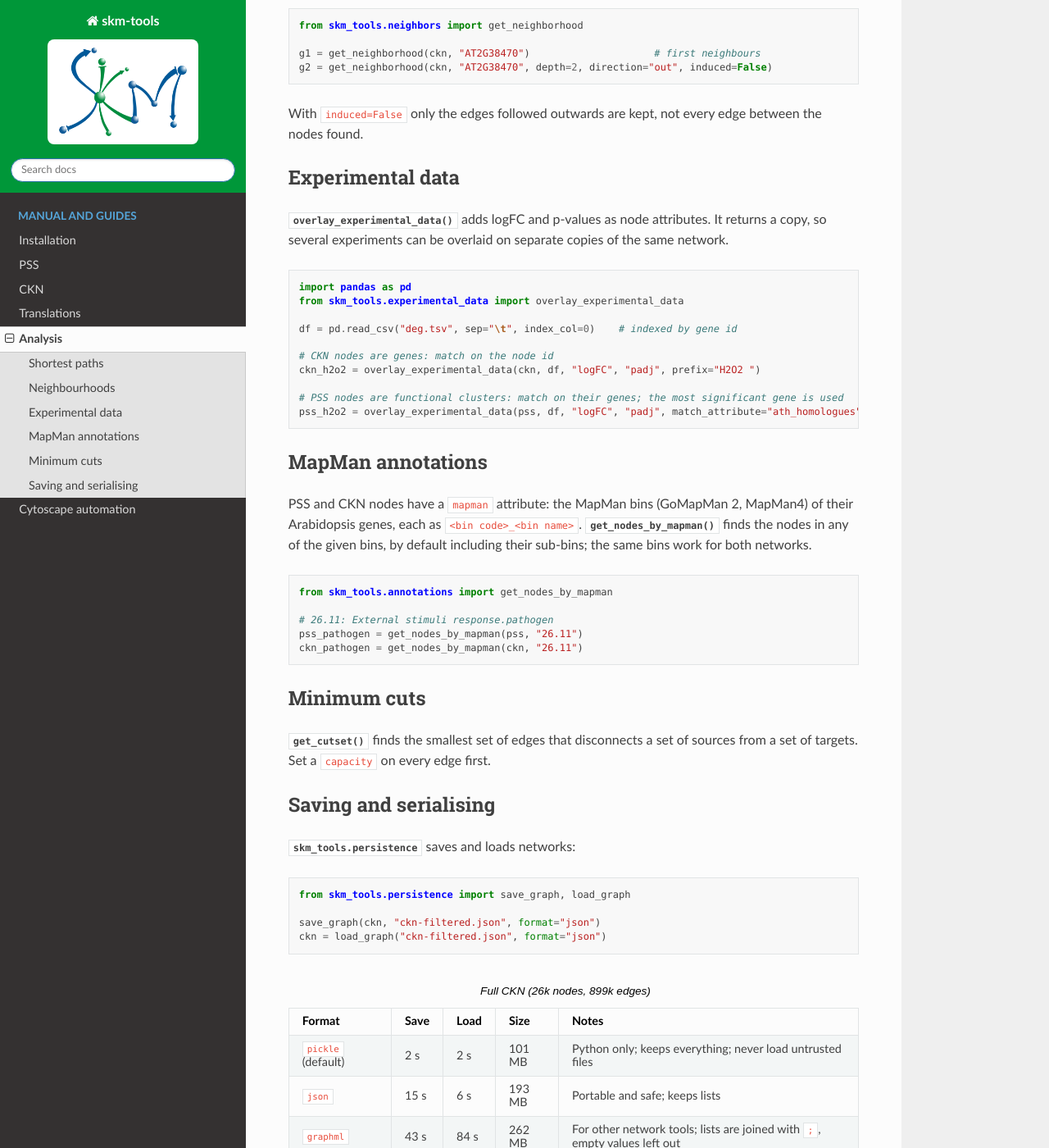
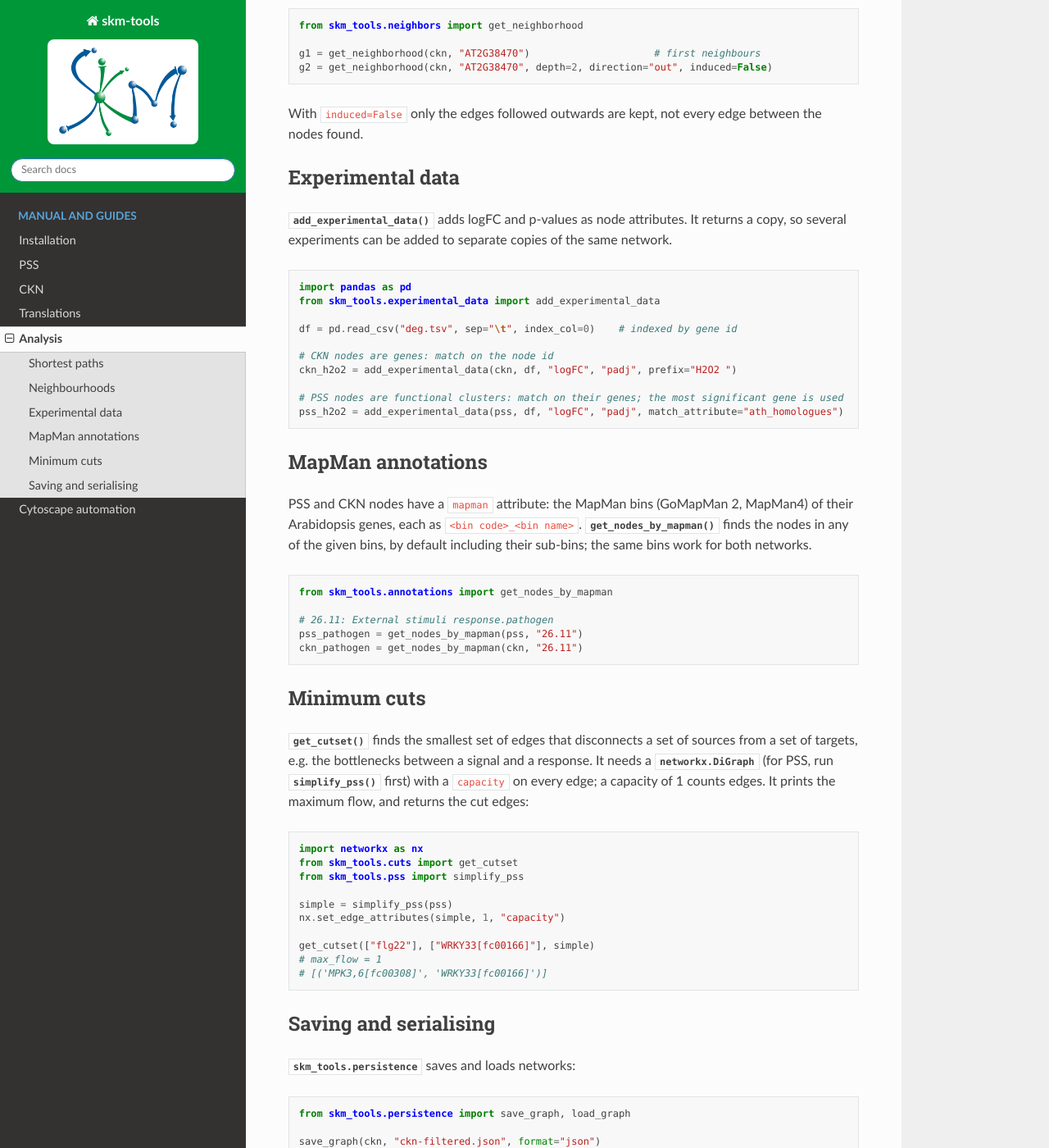
Before and after one commit to NIB-SI/skm-tools, a Sphinx documentation site: the page built from docs/source/analysis.rst, in a window 1280 px wide and 1400 px high, scrolled down 689 px. Shown: the whole window at 82% size. Built offline with Sphinx 7.4.7 and the Read the Docs theme 3.1.0, drawn with Linux system fonts in a browser that asks for light colours.

Commit message:
Rename overlay_experimental_data to add_experimental_data; tidy get_cutset, with tests
get_cutset: super-source/sink edges with unlimited capacity (was 99999, which could
become the cut) and as new objects (no clash with nodes named source/sink); one max-flow
run. docs: minimum cuts example.

Co-Authored-By: Claude Opus 5.5 <noreply@anthropic.com>

```diff
--- a/docs/source/analysis.rst
+++ b/docs/source/analysis.rst
@@ -42,22 +42,22 @@ the nodes found.
 Experimental data
 =================
 
-:func:`~skm_tools.experimental_data.overlay_experimental_data` adds logFC and p-values as
-node attributes. It returns a copy, so several experiments can be overlaid on separate
+:func:`~skm_tools.experimental_data.add_experimental_data` adds logFC and p-values as
+node attributes. It returns a copy, so several experiments can be added to separate
 copies of the same network.
 
 .. code-block:: python
 
    import pandas as pd
-   from skm_tools.experimental_data import overlay_experimental_data
+   from skm_tools.experimental_data import add_experimental_data
 
    df = pd.read_csv("deg.tsv", sep="\t", index_col=0)    # indexed by gene id
 
    # CKN nodes are genes: match on the node id
-   ckn_h2o2 = overlay_experimental_data(ckn, df, "logFC", "padj", prefix="H2O2 ")
+   ckn_h2o2 = add_experimental_data(ckn, df, "logFC", "padj", prefix="H2O2 ")
 
    # PSS nodes are functional clusters: match on their genes; the most significant gene is used
-   pss_h2o2 = overlay_experimental_data(pss, df, "logFC", "padj", match_attribute="ath_homologues")
+   pss_h2o2 = add_experimental_data(pss, df, "logFC", "padj", match_attribute="ath_homologues")
 
 .. _mapman:
 
@@ -81,7 +81,23 @@ Minimum cuts
 ============
 
 :func:`~skm_tools.cuts.get_cutset` finds the smallest set of edges that disconnects a set
-of sources from a set of targets. Set a ``capacity`` on every edge first.
+of sources from a set of targets, e.g. the bottlenecks between a signal and a response. It
+needs a :class:`networkx.DiGraph` (for PSS, run :func:`~skm_tools.pss.simplify_pss` first)
+with a ``capacity`` on every edge; a capacity of 1 counts edges. It prints the maximum
+flow, and returns the cut edges:
+
+.. code-block:: python
+
+   import networkx as nx
+   from skm_tools.cuts import get_cutset
+   from skm_tools.pss import simplify_pss
+
+   simple = simplify_pss(pss)
+   nx.set_edge_attributes(simple, 1, "capacity")
+
+   get_cutset(["flg22"], ["WRKY33[fc00166]"], simple)
+   # max_flow = 1
+   # [('MPK3,6[fc00308]', 'WRKY33[fc00166]')]
 
 Saving and serialising
 ======================
```
Also changed, not shown: 4 other files.
